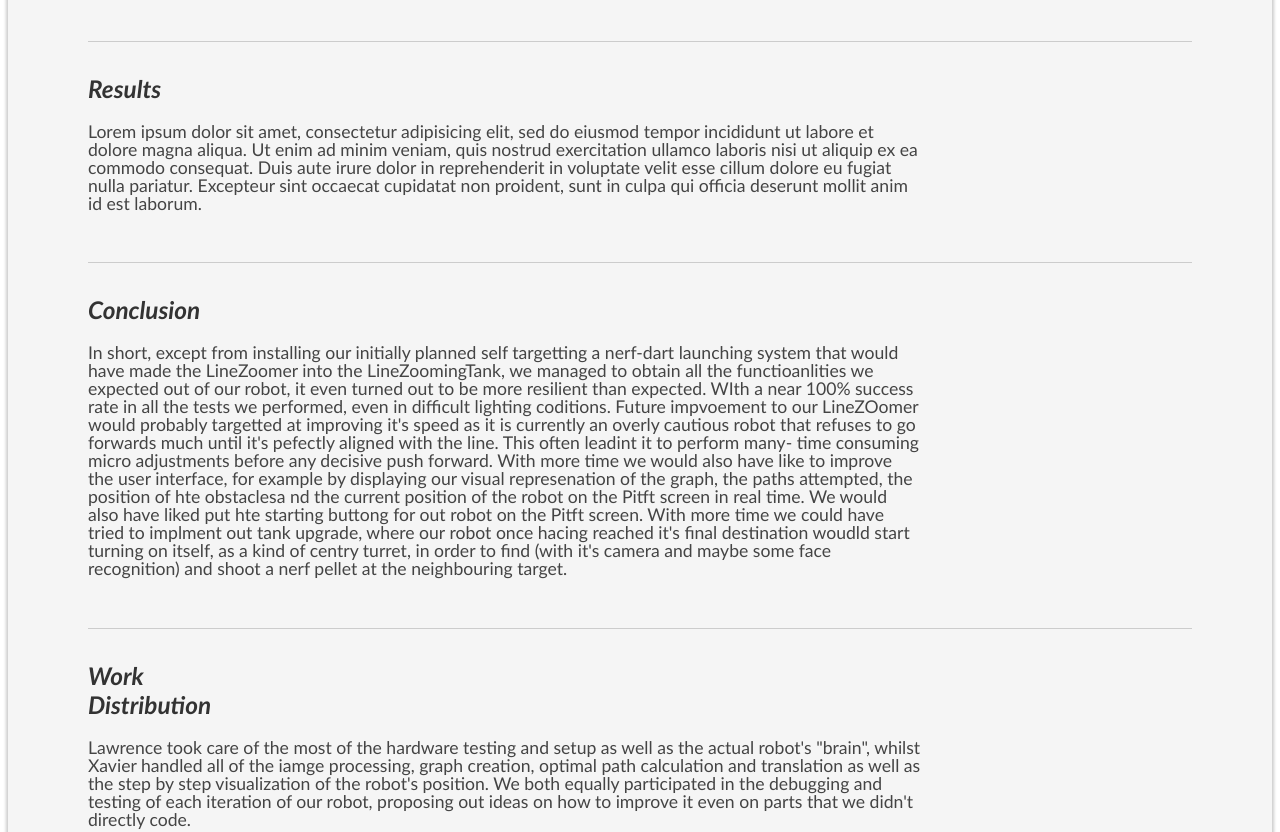
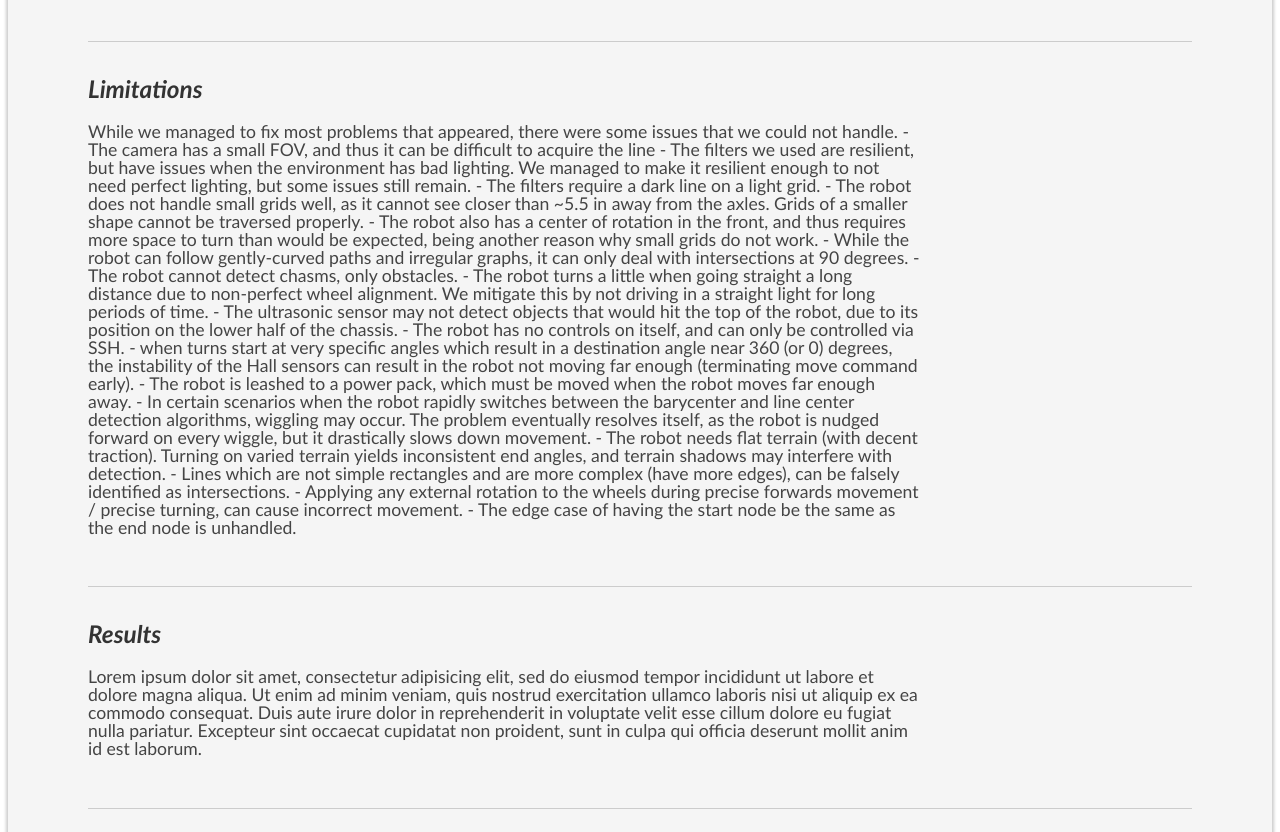
Before and after one commit to X1M1C1/Line-Following-Robot, a plain HTML site: page Website/index.html in a window 1280 px wide. Shown: the part 3740-4572 px from the top of the page. Drawn offline with Linux system fonts and the light colour scheme; a small style sheet from the web is missing.

Commit message:
limitations

```diff
--- a/Website/index.html
+++ b/Website/index.html
@@ -167,6 +167,33 @@ Template for
 
 						<div class="yui-gf"> <!--// This is a section -->
 							<div class="yui-u first">
+								<h2>Limitations</h2> <!--// put your heading here -->
+							</div>
+							<div class="yui-u">
+								<p>While we managed to fix most problems that appeared, there were some issues that we could not handle.
+									- The camera has a small FOV, and thus it can be difficult to acquire the line
+									- The filters we used are resilient, but have issues when the environment has bad lighting. We managed to make it resilient enough to not need perfect lighting, but some issues still remain.
+									- The filters require a dark line on a light grid.
+									- The robot does not handle small grids well, as it cannot see closer than ~5.5 in away from the axles. Grids of a smaller shape cannot be traversed properly.
+									- The robot also has a center of rotation in the front, and thus requires more space to turn than would be expected, being another reason why small grids do not work.
+									- While the robot can follow gently-curved paths and irregular graphs, it can only deal with intersections at 90 degrees.
+									- The robot cannot detect chasms, only obstacles.
+									- The robot turns a little when going straight a long distance due to non-perfect wheel alignment. We mitigate this by not driving in a straight light for long periods of time.
+									- The ultrasonic sensor may not detect objects that would hit the top of the robot, due to its position on the lower half of the chassis.
+									- The robot has no controls on itself, and can only be controlled via SSH.
+									- when turns start at very specific angles which result in a destination angle near 360 (or 0) degrees, the instability of the Hall sensors can result in the robot not moving far enough (terminating move command early).
+									- The robot is leashed to a power pack, which must be moved when the robot moves far enough away.
+									- In certain scenarios when the robot rapidly switches between the barycenter and line center detection algorithms, wiggling may occur. The problem eventually resolves itself, as the robot is nudged forward on every wiggle, but it drastically slows down movement.
+									- The robot needs flat terrain (with decent traction). Turning on varied terrain yields inconsistent end angles, and terrain shadows may interfere with detection.
+									- Lines which are not simple rectangles and are more complex (have more edges), can be falsely identified as intersections.
+									- Applying any external rotation to the wheels during precise forwards movement / precise turning, can cause incorrect movement.
+									- The edge case of having the start node be the same as the end node is unhandled.
+								</p> <!--// Put Content here -->
+							</div>
+						</div><!--// Your section has ended -->
+
+						<div class="yui-gf"> <!--// This is a section -->
+							<div class="yui-u first">
 								<h2>Results</h2> <!--// put your heading here -->
 							</div>
 							<div class="yui-u">
```
